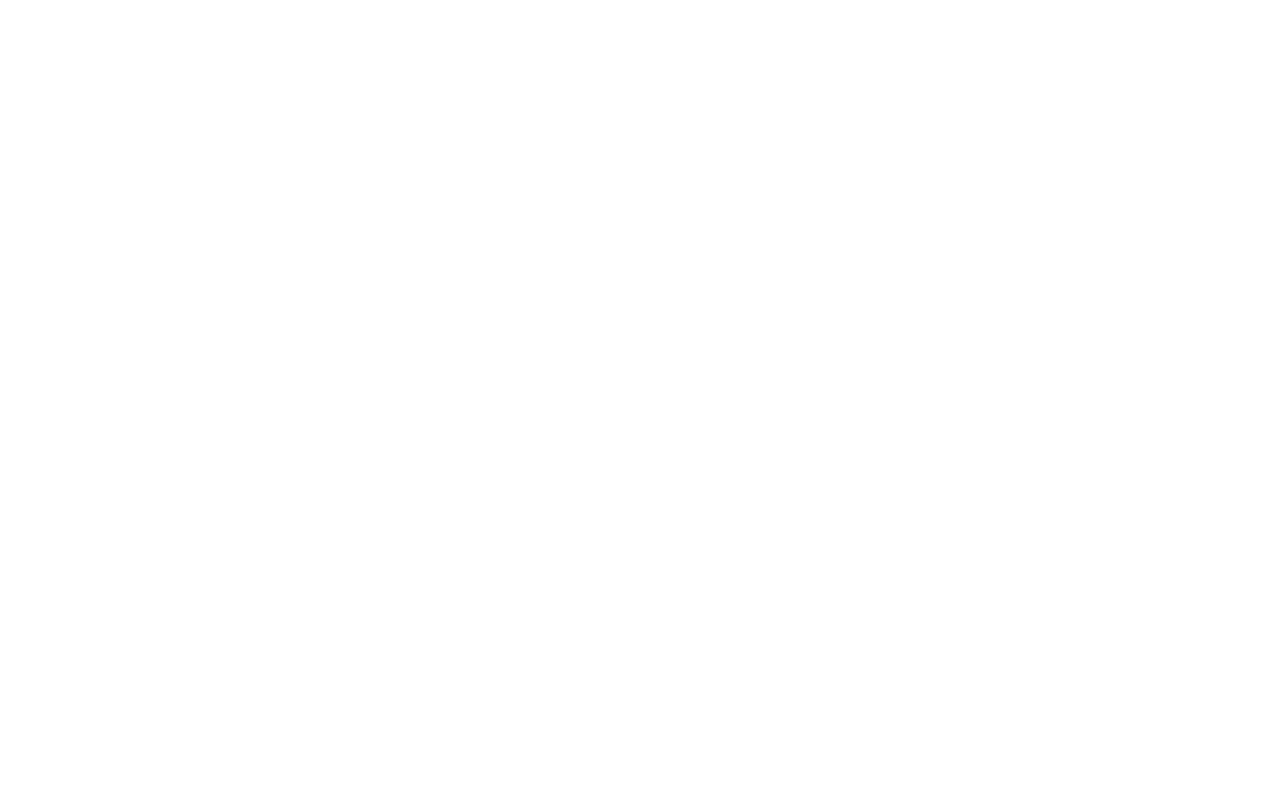
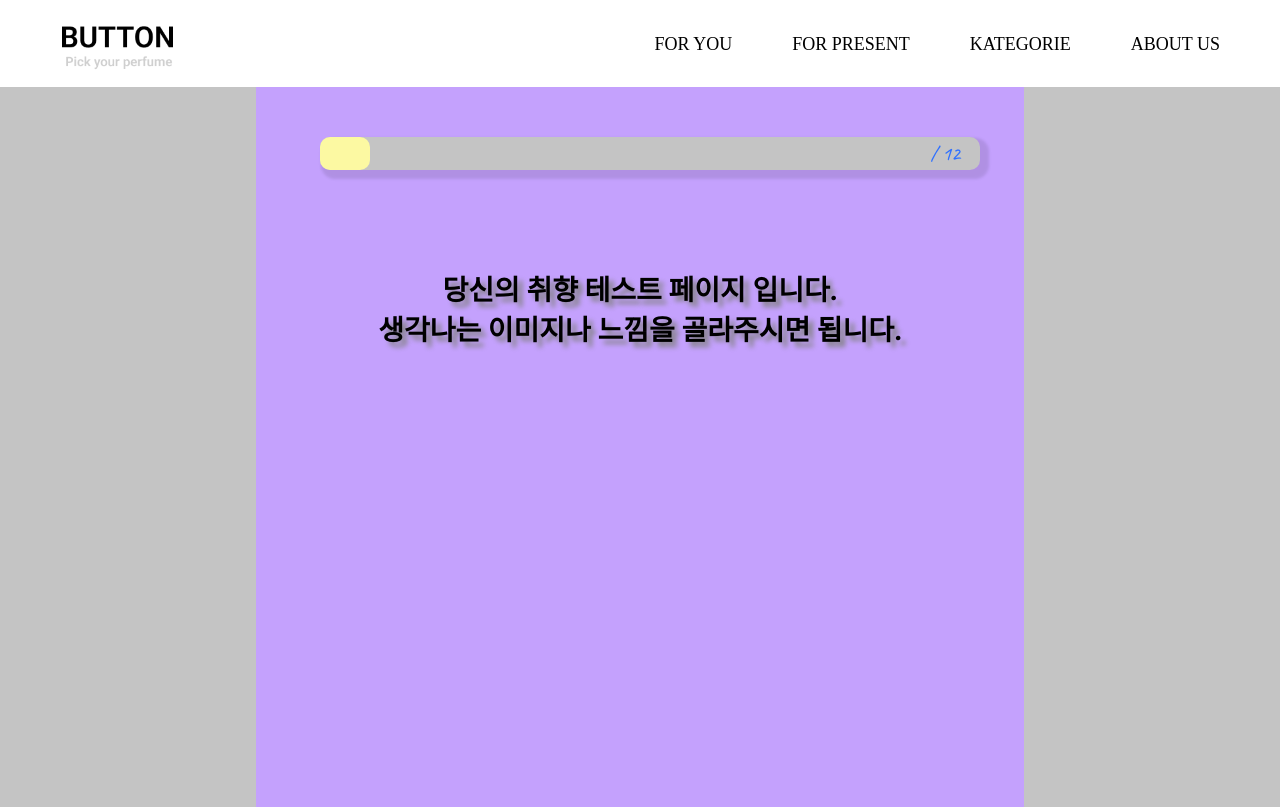
Before and after one commit to yoojin-park19/Button, a React (Create React App) app: page /test in a window 1280 px wide. Built offline with nearby package versions, Linux system fonts and the light colour scheme.

Commit message:
:memo:Test페이지 UI 구성

```diff
--- a/src/App.js
+++ b/src/App.js
@@ -2,6 +2,7 @@
 import HomeIndexPage from './pages/home';
 import MainIndexPage from './pages/main';
 import ResultIndexPage from './pages/result';
+import TestIndexPage from './pages/test';
 function App() {
   return (
     <div className="App">
@@ -10,6 +11,7 @@
           <Route path="/" exact component={HomeIndexPage} />
           <Route path="/main" exact component={MainIndexPage} />
           <Route path="/result" exact component={ResultIndexPage} />
+          <Route path="/test" exact component={TestIndexPage} />
         </Switch>
       </BrowserRouter>
     </div>
--- a/src/constants/index.jsx
+++ b/src/constants/index.jsx
@@ -5,6 +5,8 @@
   point: '#B0AC4D',
   right: '#FCF9A2',
   figma: '#B6A1FD',
+  gray: '#C4C4C4',
+  blue: '#2E70FF',
 };
 
 export const Font = {
--- /dev/null
+++ b/src/pages/test.jsx
@@ -0,0 +1,84 @@
+import styled from '@emotion/styled';
+import { useState } from 'react';
+import { COLOR } from '../constants';
+import { MainHeader } from '../components/MainHeader';
+import { Font } from '../constants';
+
+const TestIndexPage = () => {
+  return (
+    <>
+      <MainHeader />
+      <TestPage>
+        <div className="container">
+          <TestProgress>
+            <div className="bar"></div>
+            <p className="amount">
+              <span className="number"></span>/ 12
+            </p>
+          </TestProgress>
+          <TestContainer>
+            <p className="firstMessage">
+              당신의 취향 테스트 페이지 입니다.
+              <br />
+              생각나는 이미지나 느낌을 골라주시면 됩니다.
+            </p>
+          </TestContainer>
+        </div>
+      </TestPage>
+    </>
+  );
+};
+
+const TestPage = styled.section`
+  width: 100vw;
+  height: 100%;
+  background-color: ${COLOR.gray};
+  .container {
+    width: 60vw;
+    height: 90vh;
+    margin: 0 auto;
+    background-color: ${COLOR.main};
+    box-sizing: border-box;
+    padding-top: 50px;
+    padding-left: 5vw;
+    padding-right: 5vw;
+  }
+`;
+const TestProgress = styled.section`
+  font-size: 60px;
+  font-family: ${Font.des};
+  width: 50vw;
+  height: 33px;
+  border-radius: 10px;
+  background-color: ${COLOR.gray};
+  padding-right: 20px;
+  display: flex;
+  justify-content: space-between;
+  box-shadow: 5px 5px 3px 4px rgba(0, 0, 0, 0.1);
+  .bar {
+    width: 50px;
+    height: 33px;
+    border-radius: 10px;
+    background-color: ${COLOR.right};
+  }
+  .amount {
+    height: 33px;
+    display: flex;
+    justify-content: flex-end;
+    align-items: center;
+    font-size: 20px;
+    color: ${COLOR.blue};
+  }
+`;
+const TestContainer = styled.section`
+  margin-top: 100px;
+  .firstMessage {
+    text-align: center;
+    line-height: 40px;
+    font-size: 28px;
+    font-family: ${Font.title};
+    font-weight: 900;
+    text-shadow: 5px 5px 5px gray;
+  }
+`;
+export default TestIndexPage;
```
